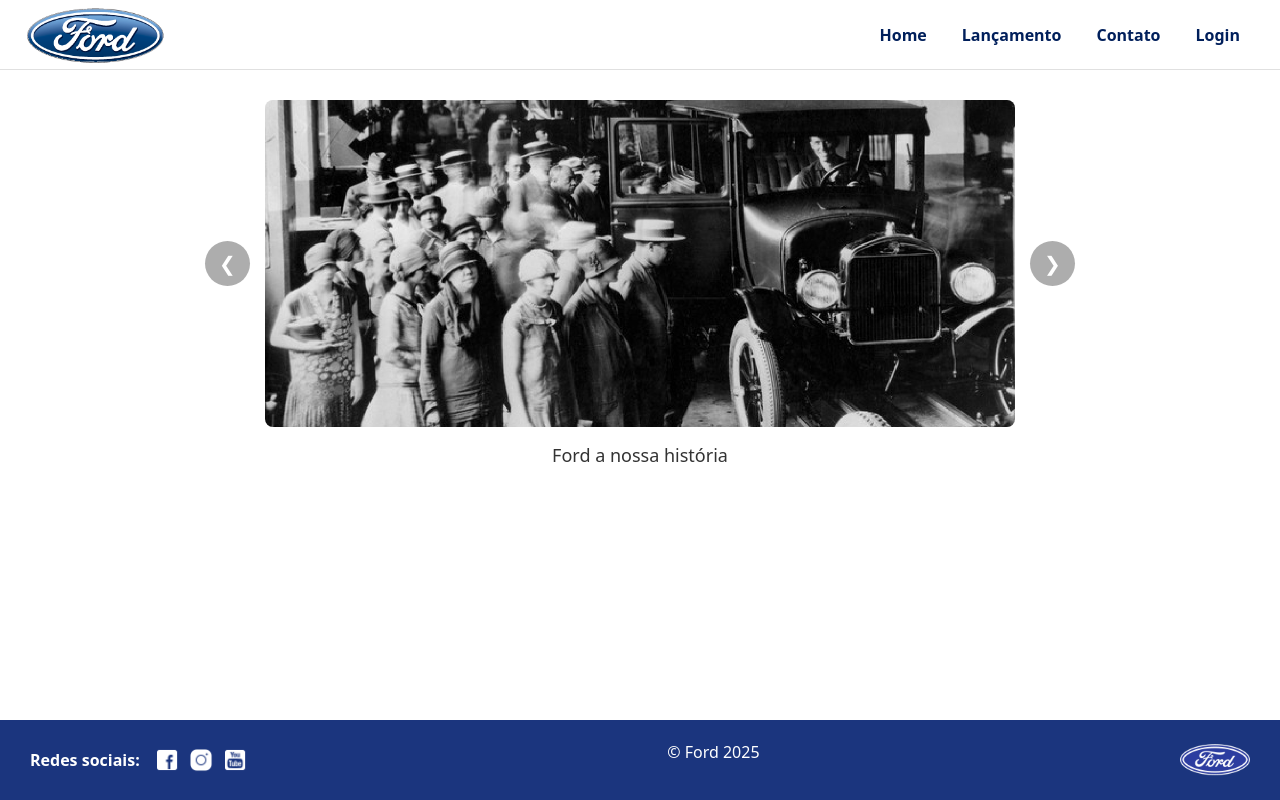
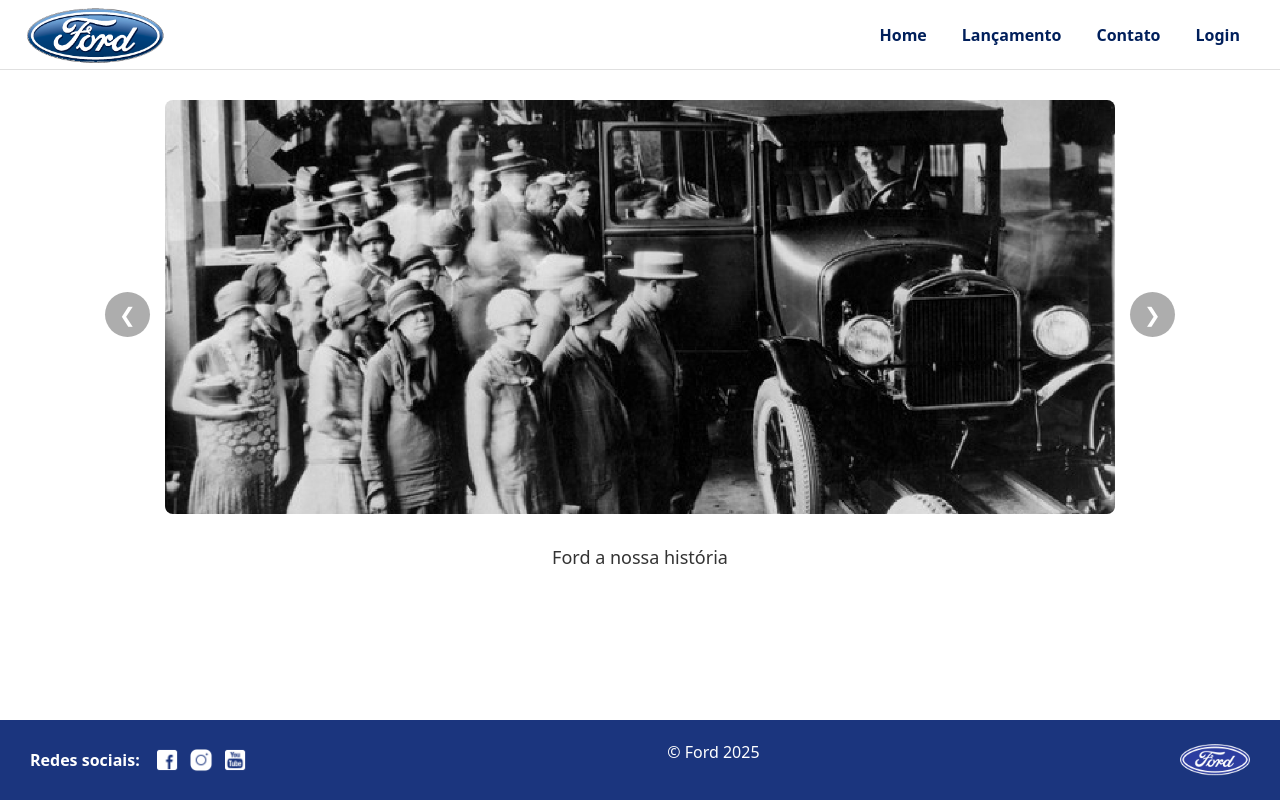
Before and after one commit to IgorBRG/Projeto-Final-Senai-Ford-enter, an Angular app: page /principal in a window 1280 px wide. Built offline with nearby package versions, Linux system fonts and the light colour scheme.

Commit message:
Removendo InnerHTML, Criação da pagina de lançamento e atualizando a logica e estilos do Carrousel

```diff
--- a/src/app/app.config.ts
+++ b/src/app/app.config.ts
@@ -1,9 +1,10 @@
-import { ApplicationConfig, provideZoneChangeDetection } from '@angular/core';
+import { ApplicationConfig, importProvidersFrom, provideZoneChangeDetection } from '@angular/core';
 import { provideRouter } from '@angular/router';
 
 import { routes } from './app.routes';
 import{ provideHttpClient } from '@angular/common/http';
+import { BrowserAnimationsModule } from '@angular/platform-browser/animations';
 
 export const appConfig: ApplicationConfig = {
-  providers: [provideZoneChangeDetection({ eventCoalescing: true }), provideRouter(routes),provideHttpClient()]
+  providers: [provideZoneChangeDetection({ eventCoalescing: true }), provideRouter(routes),provideHttpClient(), ],
 };
--- a/src/app/app.routes.ts
+++ b/src/app/app.routes.ts
@@ -3,6 +3,7 @@ import { LoginComponent } from './login/login.component';
 import { HomeComponent } from './home/home.component';
 import { DashboardComponent } from './dashboard/dashboard.component';
 import { PrincipalComponent } from './principal/principal.component';
+import { LancamentoComponent } from './lancamento/lancamento.component';
 
 
 export const routes: Routes = [
@@ -28,5 +29,10 @@ export const routes: Routes = [
     path: 'principal',
     component: PrincipalComponent
 
+    },
+
+    {
+        path: 'lancamento',
+        component: LancamentoComponent
     }
 ];
--- /dev/null
+++ b/src/app/lancamento/lancamento.component.html
@@ -0,0 +1,2 @@
+<app-header></app-header>
+<app-footer></app-footer>
--- a/src/app/principal/principal.component.css
+++ b/src/app/principal/principal.component.css
@@ -16,7 +16,7 @@
 
 .carousel-section-wrapper {
     width: 100%;
-    max-width: 1000px;
+    max-width: 1150px;
     display: flex;
     flex-direction: column;
     align-items: center;
@@ -38,13 +38,18 @@ div#carousel {
     align-items: center;
 }
 
-div#carousel ::ng-deep a,
-div#carousel ::ng-deep img {
+div#carousel a{
+    display: block;
+    text-decoration: none;
+}
+div#carousel  img {
+    display: block;
     width: 100%;
-    max-width: 750px;
+    max-width: 950px;
+    height: auto;
     border-radius: 8px;
-    display: block;
-    margin: 0 auto;
+    margin: 0 auto 15px auto;
+
 }
 
 .carousel-button {
--- a/src/app/principal/principal.component.html
+++ b/src/app/principal/principal.component.html
@@ -3,11 +3,17 @@
   <section class="carousel-section-wrapper">
     <div class="carousel-interactive-area">
         <button aria-label="Anterior" class="carousel-button prev" (click)="previousItem()">&#10094;</button>
-        <div id="carousel">
+        <div id="carousel" *ngIf="currentItem">
+          <a [routerLink]="currentItem.url">
+            <img [src]="getImageUrl(currentItem.image)" [alt]="currentItem.title" />
+          </a>
         </div>
         <button aria-label="Próximo" class="carousel-button next" (click)="nextItem()">&#10095;</button>
     </div>
-    <div id="carousel-title">
+    <div id="carousel-title" *ngIf="currentItem">
+      <a [routerLink]="currentItem.url">
+        {{ currentItem.title }}
+      </a>
     </div>
   </section>
 </main>
--- a/src/app/principal/principal.component.ts
+++ b/src/app/principal/principal.component.ts
@@ -1,31 +1,52 @@
-import { Component, AfterViewInit, OnDestroy } from '@angular/core';
+import { Component, OnInit, OnDestroy } from '@angular/core';
+import { Router, RouterLink } from '@angular/router';
 import { CommonModule } from '@angular/common';
 import { HeaderComponent } from '../header/header.component';
 import { FooterComponent } from '../footer/footer.component';
 
+interface CarouselItem {
+  image: string;
+  title: string;
+  url: string;
+}
+
 @Component({
   selector: 'app-principal',
   standalone: true,
-  imports: [CommonModule, HeaderComponent, FooterComponent],
+  imports: [CommonModule, RouterLink, HeaderComponent, FooterComponent],
   templateUrl: './principal.component.html',
-  styleUrls: ['./principal.component.css']
+  styleUrls: ['./principal.component.css'],
+  animations: [
+
+
+  ],
+
 })
-export class PrincipalComponent implements AfterViewInit, OnDestroy {
-  carouselArr = [
+export class PrincipalComponent implements OnInit, OnDestroy {
+  carouselArr: CarouselItem[] = [
     { image: 'imagem_1.jpg', title: 'Esta é a nova Ranger Ford 2022. Verifique novidades.', url: '/lancamento' },
     { image: 'imagem_2.jpg', title: 'Ford a nossa história', url: '/lancamento' },
     { image: 'imagem_3.jpg', title: 'Nova Ford Bronco Sport 2022', url: '/lancamento' }
   ];
   currentIndex = 0;
+  currentItem: CarouselItem | undefined;
   private intervalId: any;
 
-  ngAfterViewInit(): void {
-    this.updateCarousel();
+
+
+  ngOnInit(): void {
+    this.setCurrentItem();
     this.startAutoPlay();
   }
 
   ngOnDestroy(): void {
     this.clearAutoPlay();
+  }
+
+  setCurrentItem(): void {
+    if (this.carouselArr.length > 0) {
+      this.currentItem = this.carouselArr[this.currentIndex];
+    }
   }
 
   startAutoPlay(): void {
@@ -42,28 +63,9 @@ export class PrincipalComponent implements AfterViewInit, OnDestroy {
     }
   }
 
-  updateCarousel(): void {
-    if (this.carouselArr.length === 0) return;
-
-    const carouselElement = document.getElementById('carousel');
-    const titleElement = document.getElementById('carousel-title');
-
-    if (carouselElement && titleElement) {
-      const currentItem = this.carouselArr[this.currentIndex];
-      carouselElement.innerHTML = `
-        <a routerLink="${currentItem.url}">
-          <img src="http://localhost:4200/img/${currentItem.image}" alt="${currentItem.title}" />
-        </a>`;
-      titleElement.innerHTML = `
-        <a routerLink="${currentItem.url}">
-          ${currentItem.title}
-        </a>`;
-    }
-  }
-
   private advanceCarousel(isAutoPlay: boolean = false): void {
     this.currentIndex = (this.currentIndex + 1) % this.carouselArr.length;
-    this.updateCarousel();
+    this.setCurrentItem();
     if (!isAutoPlay) {
       this.startAutoPlay();
     }
@@ -75,7 +77,13 @@ export class PrincipalComponent implements AfterViewInit, OnDestroy {
 
   previousItem(): void {
     this.currentIndex = (this.currentIndex - 1 + this.carouselArr.length) % this.carouselArr.length;
-    this.updateCarousel();
+    this.setCurrentItem();
     this.startAutoPlay();
   }
+
+
+  getImageUrl(imageName: string | undefined): string {
+    if (!imageName) return '';
+    return `http://localhost:4200/img/${imageName}`;
+  }
 }
```
Also changed, not shown: src/app/lancamento/lancamento.component.ts (added, +13 -0 lines), src/app/lancamento/lancamento.component.css (added), 1 other file (tests, documents, lock files or other folders).
